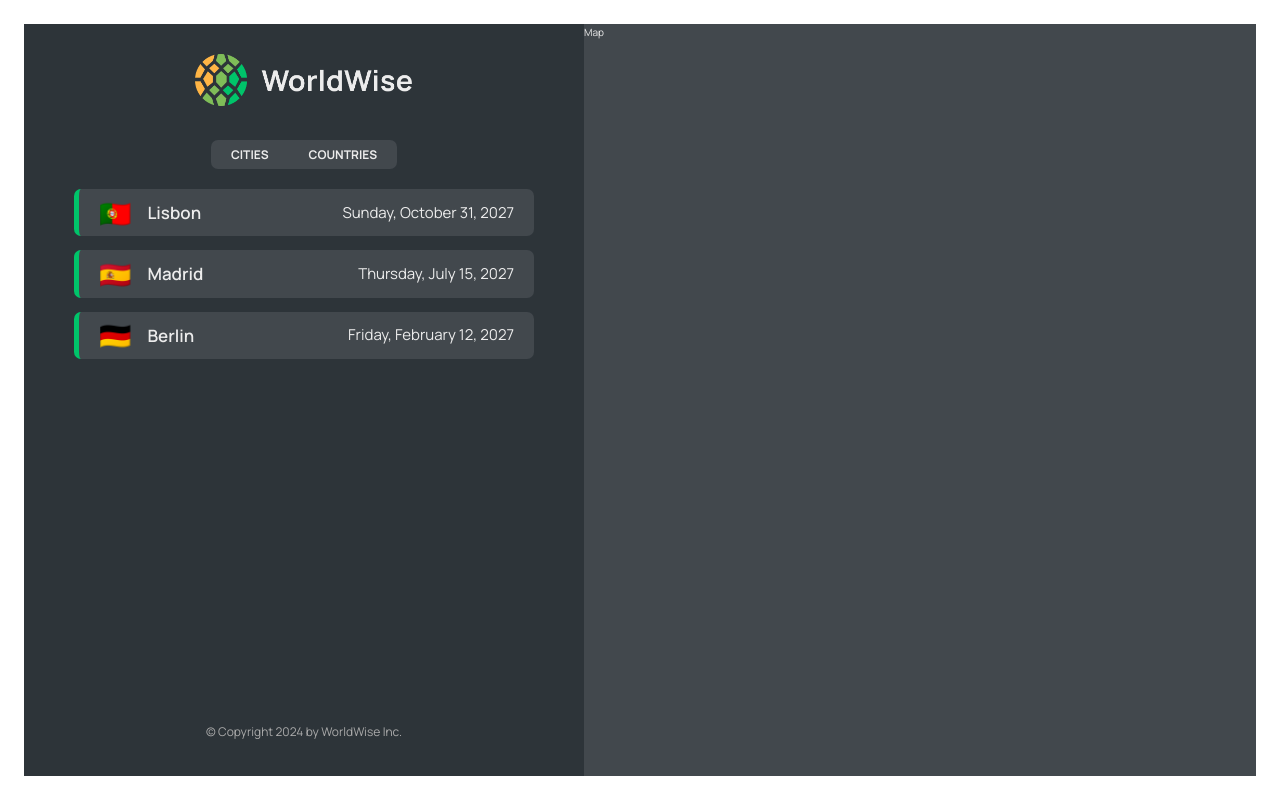
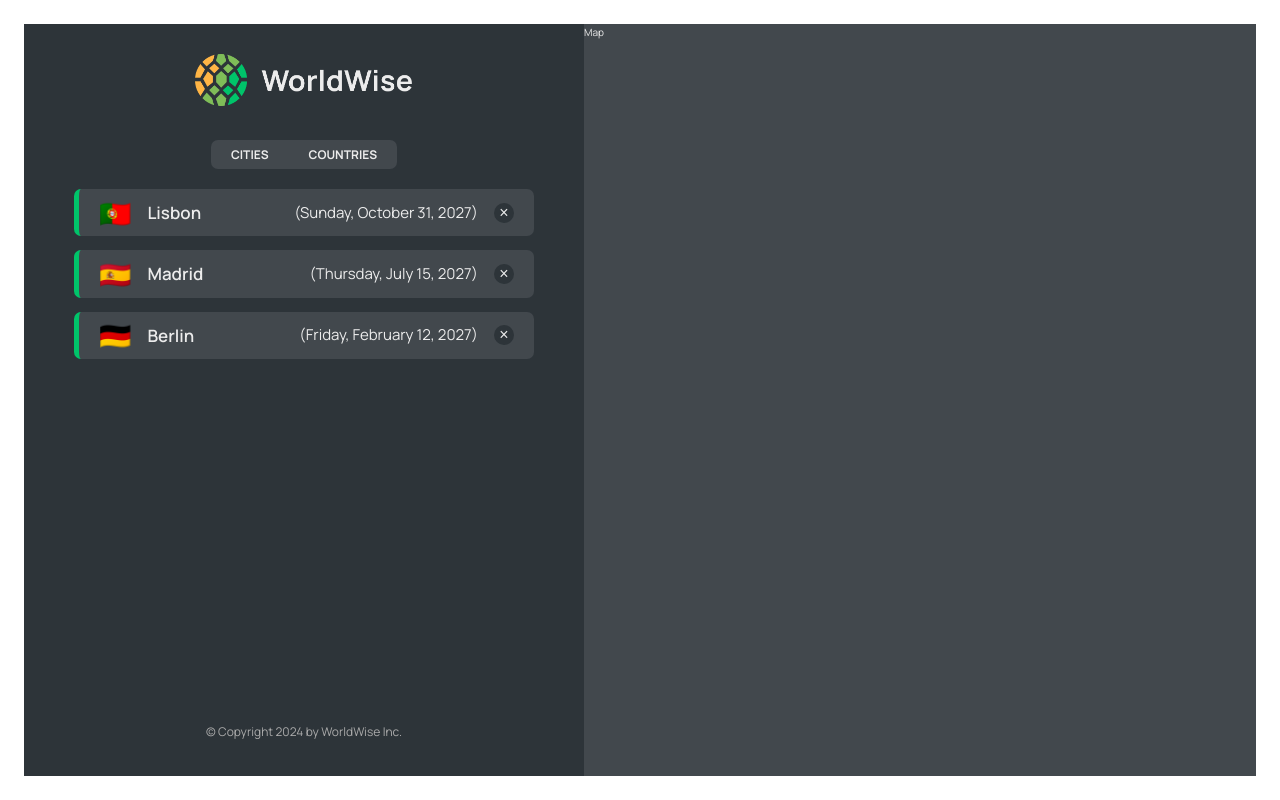
Before and after one commit to emmeiwhite/13-world-wise-react-project, a React (Vite) app: page /app in a window 1280 px wide. Built offline with nearby package versions, Linux system fonts and the light colour scheme.

Commit message:
CityItem Component ready and rendering cities

```diff
--- a/src/components/CityItem.jsx
+++ b/src/components/CityItem.jsx
@@ -14,7 +14,8 @@ export default function CityItem({ city }) {
     <li className={styles.cityItem}>
       <span className={styles.emoji}>{emoji}</span>
       <h3 className={styles.name}>{cityName}</h3>
-      <time className={styles.date}>{formatDate(date)}</time>
+      <time className={styles.date}>({formatDate(date)})</time>
+      <button className={styles.deleteBtn}>&times;</button>
     </li>
   )
 }
```
